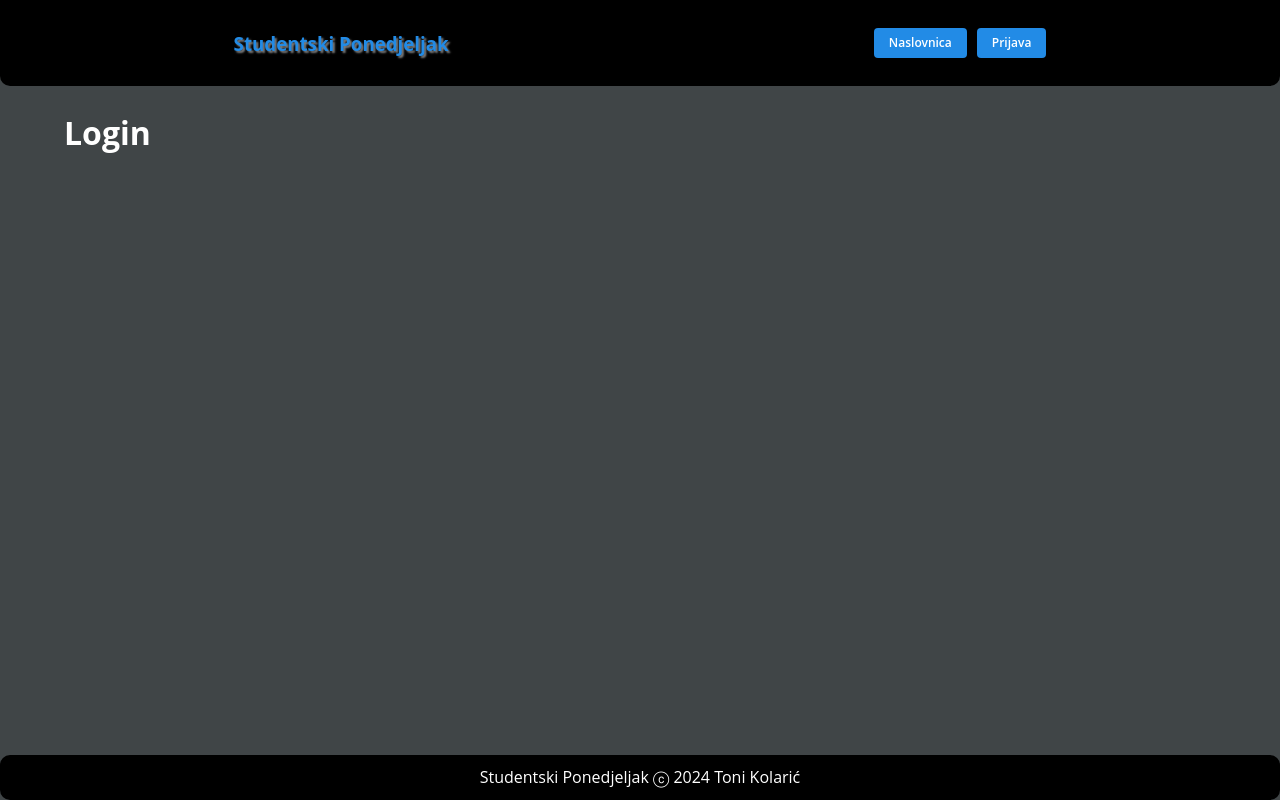
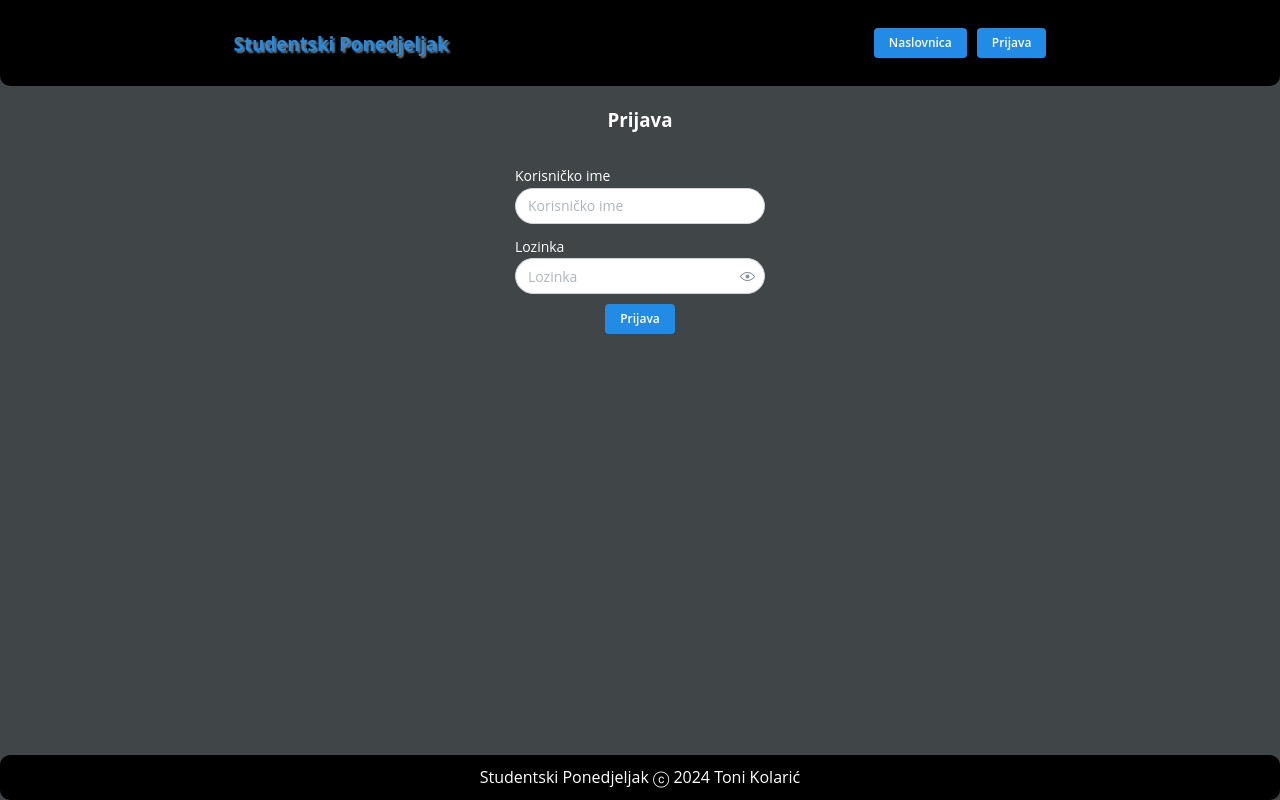
Before and after one commit to toni14nexe/studentski-ponedjeljak, a Next.js app: page /login in a window 1280 px wide. Built offline with nearby package versions, Linux system fonts and the light colour scheme.

Commit message:
Add login logic

```diff
--- /dev/null
+++ b/src/components/Login/Login.module.scss
@@ -0,0 +1,18 @@
+.loginContainer {
+  display: flex;
+  flex-direction: column;
+  justify-content: center;
+  align-items: center;
+  row-gap: 10px;
+
+  .input {
+    width: 250px;
+  }
+
+  .errorNotification {
+    position: absolute;
+    top: 20px;
+    right: 20px;
+    margin-left: 20px;
+  }
+}
--- /dev/null
+++ b/src/components/Login/Login.tsx
@@ -0,0 +1,78 @@
+import { Input, PasswordInput, Button, Notification } from "@mantine/core";
+import { getHotkeyHandler } from "@mantine/hooks";
+import { useState } from "react";
+import style from "./Login.module.scss";
+
+const Login = () => {
+  const [loginValue, setLoginValue] = useState({
+    username: "",
+    password: "",
+  });
+  const [showErrorNotification, setShowErrorNotification] = useState(false);
+
+  const handleInputChange = (e: React.ChangeEvent<HTMLInputElement>) => {
+    const { name, value } = e.target;
+    setLoginValue((prevState) => ({
+      ...prevState,
+      [name]: value,
+    }));
+  };
+
+  const login = () => {
+    if (
+      loginValue.username === process.env.NEXT_PUBLIC_LOGIN_USERNAME &&
+      loginValue.password === process.env.NEXT_PUBLIC_LOGIN_PASSWORD
+    ) {
+      console.log("login");
+    } else {
+      setShowErrorNotification(true);
+      setLoginValue(() => ({
+        username: "",
+        password: "",
+      }));
+    }
+  };
+
+  return (
+    <div className={style.loginContainer}>
+      <h3>Prijava</h3>
+      <Input.Wrapper className={style.input} label="Korisničko ime">
+        <Input
+          name="username"
+          value={loginValue.username}
+          onChange={handleInputChange}
+          placeholder="Korisničko ime"
+          radius="xl"
+          onKeyDown={getHotkeyHandler([["enter", login]])}
+        />
+      </Input.Wrapper>
+      <Input.Wrapper className={style.input} label="Lozinka">
+        <PasswordInput
+          name="password"
+          value={loginValue.password}
+          onChange={handleInputChange}
+          placeholder="Lozinka"
+          radius="xl"
+          onKeyDown={getHotkeyHandler([["enter", login]])}
+        />
+      </Input.Wrapper>
+      <Button size="xs" onClick={login}>
+        Prijava
+      </Button>
+
+      {showErrorNotification && (
+        <Notification
+          className={style.errorNotification}
+          title="Obavijest"
+          color="red"
+          onClose={() => setShowErrorNotification(false)}
+          withCloseButton
+        >
+          Pogrešno korisničko ime ili lozinka. Molimo pokušajte ponovo.
+        </Notification>
+      )}
+    </div>
+  );
+};
+
+export default Login;
--- a/src/pages/login/index.tsx
+++ b/src/pages/login/index.tsx
@@ -1,9 +1,7 @@
+import Login from "@/components/Login/Login";
+
 const LoginPage = () => {
-  return (
-    <div>
-      <h1>Login</h1>
-    </div>
-  );
+  return <Login />;
 };
 
 export default LoginPage;
```
Also changed, not shown: 1 other file (tests, documents, lock files or other folders).
